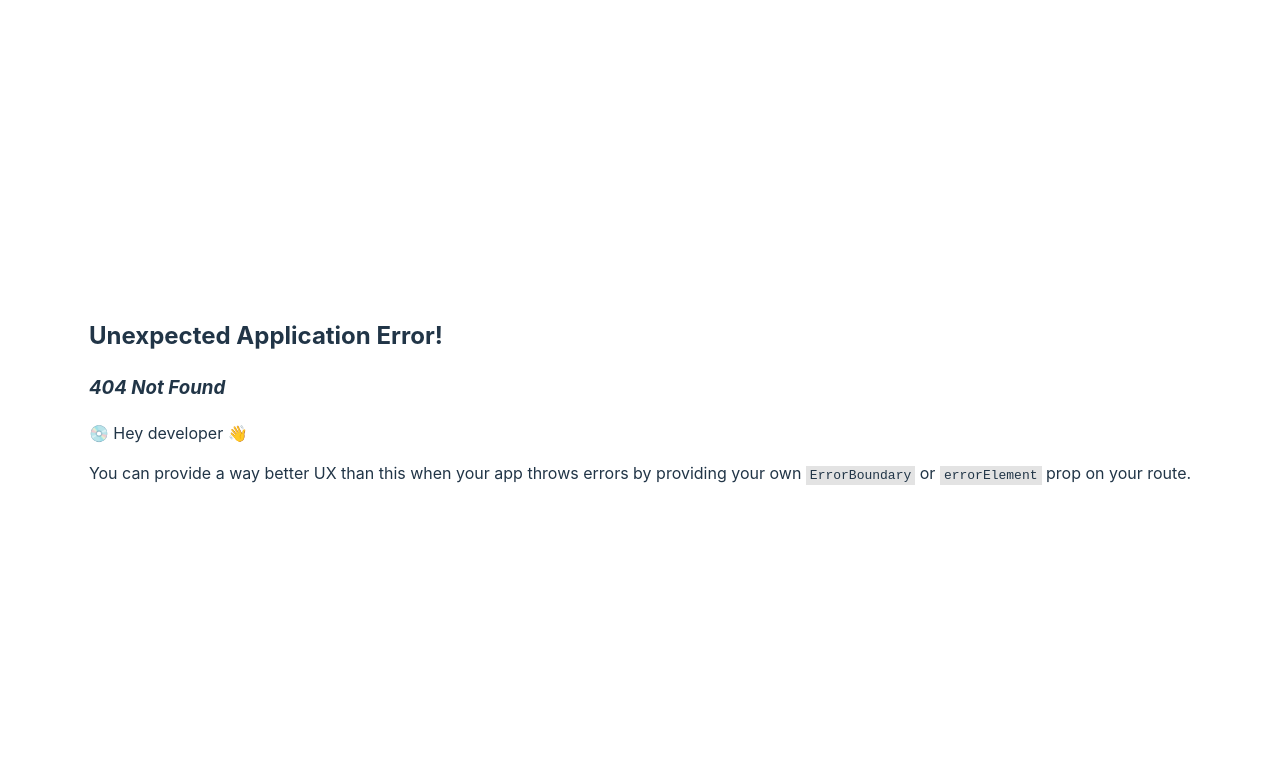
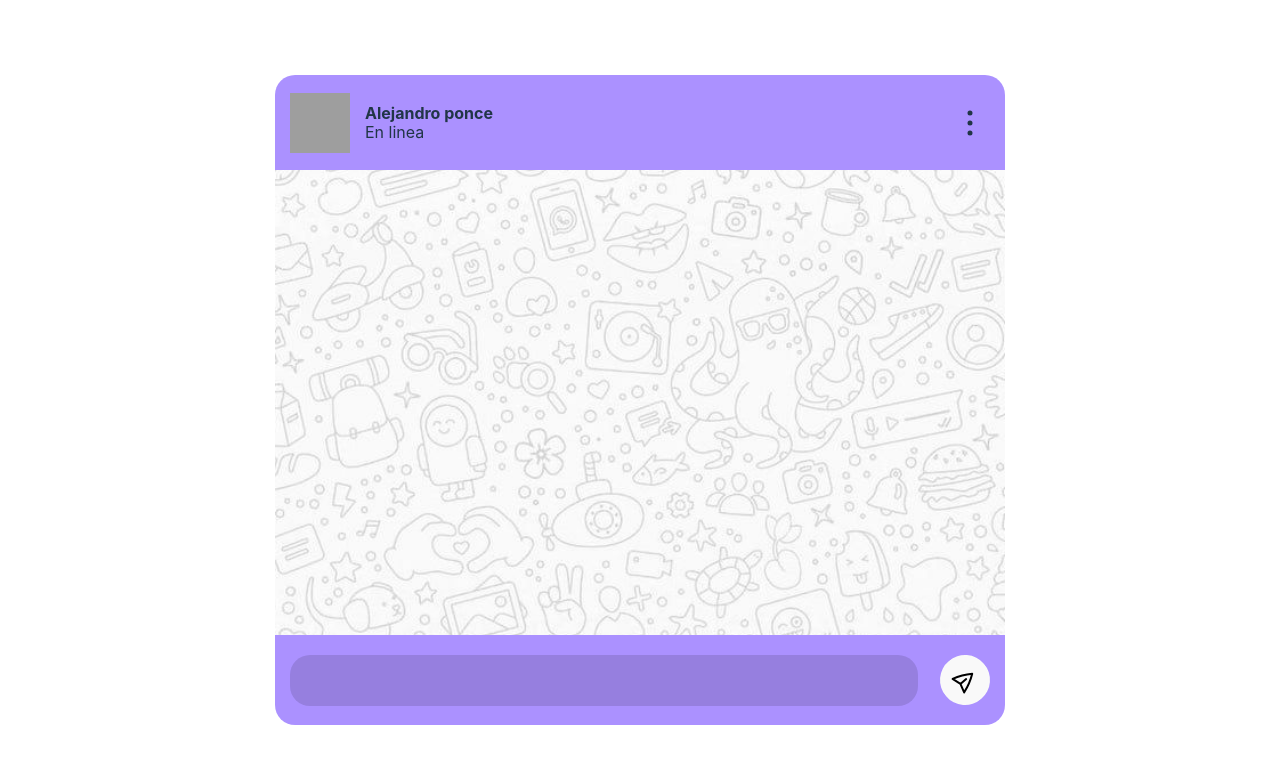
Before and after one commit to AlejandroJPonce/support-crm, a React (Vite) app: page /chats in a window 1280 px wide. Before the commit this address had no page. Shown: the top 764 px of the page. Built offline with nearby package versions, Linux system fonts and the light colour scheme; grey boxes are pictures that could not be loaded.

Commit message:
feat: chat box is on 100%

```diff
--- a/src/index.css
+++ b/src/index.css
@@ -11,7 +11,7 @@
 
   color-scheme: light dark;
   color: rgba(255, 255, 255, 0.87);
-  background-color: #242424;
+  background-color: #c2c2c2;
 
   font-synthesis: none;
   text-rendering: optimizeLegibility;
--- a/src/router/routes.jsx
+++ b/src/router/routes.jsx
@@ -1,6 +1,7 @@
 
 import SignIn from '../views/SignIn'
 import SignUp from '../views/SignUp'
+import SupportChat from '../views/SupportChat'
 
 
 export const routes = [
@@ -11,5 +12,9 @@ export const routes = [
   {
     path: '/sign-up',
     element: <SignUp />
+  },
+  {
+    path: '/chats',
+    element: <SupportChat />
   }
 ]
--- a/src/styles/SupportChat.css
+++ b/src/styles/SupportChat.css
@@ -0,0 +1,94 @@
+.crm-chat-main-box {
+    display: flex;
+    flex-direction: column;
+    align-items: center;
+    border-radius: 20px;
+    width: 700px;
+    height: 650px;
+}
+
+.crm-chat-header {
+    display: flex;
+    align-items: center;
+    justify-content: space-between;
+    width: 100%;
+    height: 13%;
+    border-radius: 20px 20px 0px 0px;
+    gap: 10px;
+    background-color: #3c00ff6e;
+    padding: 10px 15px;
+}
+
+.crm-chat-contact {
+    display: flex;
+    align-items: center;
+    justify-content: center;
+    gap: 15px;
+}
+
+.crm-chat-contact-avatar {
+    width: 60px;
+    height: 60px;
+}
+
+.crm-chat-contact-info {
+    display: flex;
+    flex-direction: column;
+    align-items: flex-start;
+    justify-content: center;
+    line-height: 19px;
+}
+
+.crm-chat-options {
+    width: 40px;
+    height: 40px;
+}
+
+.crm-chat-options-button:hover {
+    cursor: pointer;
+}
+
+.crm-chat-body {
+    padding: 15px;
+    width: 100%;
+    height: 75%;
+    background-image: url('../../public/backgrounds/whatsapp-bg.jpg');
+    background-position: center;
+    background-repeat: no-repeat;
+    background-clip: border-box;
+    background-size: cover;
+    display: flex;
+    align-items: center;
+    justify-content: center;
+}
+.crm-chat-footer {
+    display: flex;
+    align-items: center;
+    justify-content: space-between;
+    width: 100%;
+    height: 12%;
+    border-radius: 0px 0px 20px 20px;
+    gap: 10px;
+    padding: 10px 15px;
+    background-color: #3c00ff6e;
+}
+
+.icon-button {
+    width: 50px;
+    height: 50px;
+    border-radius: 50%;
+    rotate: -45grad;
+    display: flex;
+    align-items: center;
+    justify-content: center;
+    padding: 12px;
+}
+
+.crm-chat-message-input {
+    width: 84%;
+    font-size: 18px;
+    background-color: #00000020;
+    color: white;
+    border-radius: 20px;
+    padding: 15px 20px;
+}
--- a/src/views/SupportChat.jsx
+++ b/src/views/SupportChat.jsx
@@ -1,19 +1,60 @@
-import '../styles/SupportChat.css'
+import "../styles/SupportChat.css";
 
 export default function SupportChat() {
   return (
     <>
+      <div className="crm-chat-main-box">
+        <div className="crm-chat-header">
+          <div className="crm-chat-contact">
+            <img
+              src="https://unavatar.io/gravatar/sindresorhus@gmail.com"
+              alt="chatProfile"
+              className="crm-chat-contact-avatar"
+            />
+            <div className="crm-chat-contact-info">
+              <strong> Alejandro ponce </strong>
+              <span> En linea </span>
+            </div>
+          </div>
+          <div className="crm-chat-options">
+            <svg
+              xmlns="http://www.w3.org/2000/svg"
+              fill="none"
+              viewBox="0 0 24 24"
+              stroke-width="1.5"
+              stroke="currentColor"
+              class="size-6"
+              className="crm-chat-options-button"
+            >
+              <path
+                stroke-linecap="round"
+                stroke-linejoin="round"
+                d="M12 6.75a.75.75 0 1 1 0-1.5.75.75 0 0 1 0 1.5ZM12 12.75a.75.75 0 1 1 0-1.5.75.75 0 0 1 0 1.5ZM12 18.75a.75.75 0 1 1 0-1.5.75.75 0 0 1 0 1.5Z"
+              />
+            </svg>
+          </div>
+        </div>
 
-      <div className="">
-        <header>
-
-        </header>
-        <body>
-
-        </body>
-        <footer></footer>
+        <div className="crm-chat-body"></div>
+        <div className="crm-chat-footer">
+          <input type="text" name="" id="" className="crm-chat-message-input"/>
+          <button className="icon-button">
+            <svg
+              xmlns="http://www.w3.org/2000/svg"
+              fill="none"
+              viewBox="0 0 24 24"
+              stroke-width="2.0"
+              stroke="currentColor"
+            >
+              <path
+                stroke-linecap="round"
+                stroke-linejoin="round"
+                d="M6 12 3.269 3.125A59.769 59.769 0 0 1 21.485 12 59.768 59.768 0 0 1 3.27 20.875L5.999 12Zm0 0h7.5"
+              />
+            </svg>
+          </button>
+        </div>
       </div>
-
     </>
-  )
+  );
 }
```
Also changed, not shown: public/SVGs/More.svg (added), public/backgrounds/whatsapp-bg.jpg (added).
